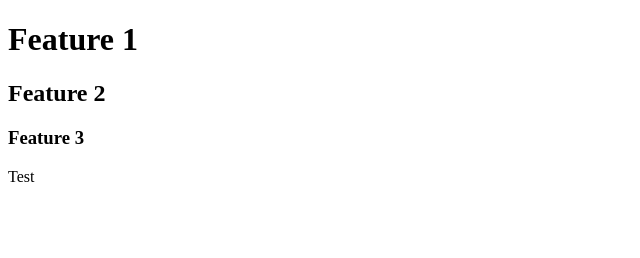
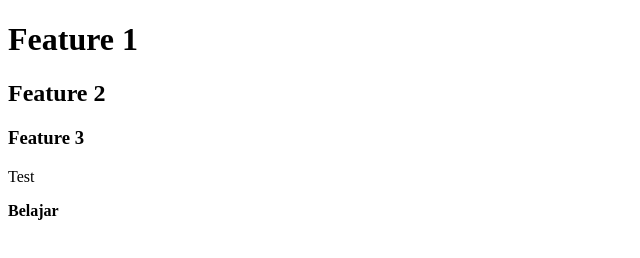
Before and after one commit to Monik-star/GitandGitHub, a website: page index.html in a window 1280 px wide. Shown: the full height of the page, 0-640 px from the left. Drawn offline with Linux system fonts and the light colour scheme.

Commit message:
Update index.html

```diff
--- a/index.html
+++ b/index.html
@@ -11,6 +11,7 @@
     <h3>Feature 3</h3>
 
     <p>Test</p>
+    <b>Belajar</b>
 
 </body>
 </html>
```
